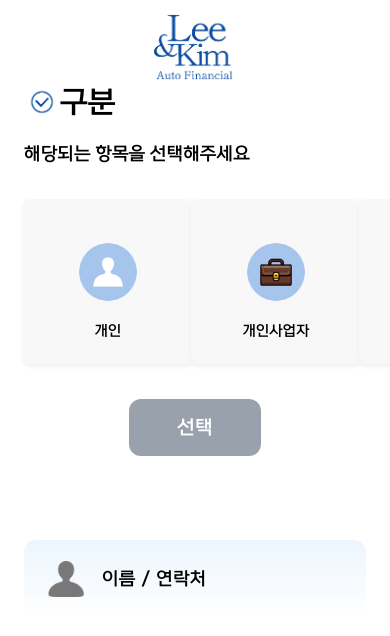
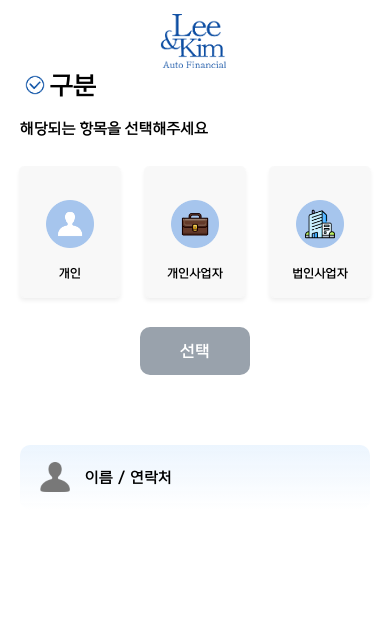
Before and after one commit to hoho3419/Car-ask, a React (Vite) app in the folder src/main/fronted/: page / in a window 390 px wide. Shown: the top 636 px of the page. Built offline with nearby package versions, Linux system fonts and the light colour scheme.

Commit message:
반응형 레이아웃 수정

```diff
--- a/src/main/fronted/src/components/CarCondition.jsx
+++ b/src/main/fronted/src/components/CarCondition.jsx
@@ -196,7 +196,7 @@
   }
   label {
     font-size: 1.5rem;
-    color: #565656;
+    color: #000;
     margin: 0 1rem;
     font-family: ONE_Mobile_Regular;
   }
--- a/src/main/fronted/src/components/Identities.jsx
+++ b/src/main/fronted/src/components/Identities.jsx
@@ -140,8 +140,6 @@
   text-align: center;
   outline: solid 1px #f8f8f8;
   cursor: pointer;
-  /* background: #f8f8f8; */
-  /* color: #000; */
   transition: all 0.2s;
   input {
     display: none;
@@ -152,6 +150,22 @@
   :hover {
     background-color: #0c4da2 !important;
     color: #f8f8f8 !important;
+  }
+
+  @media screen and (max-width: 460px) {
+    padding: 1.7rem 2rem;
+  }
+  @media screen and (max-width: 400px) {
+    padding: 1.7rem 1rem;
+  }
+  @media screen and (max-width: 360px) {
+    padding: 1.7rem 1rem;
+    img {
+      width: 7rem;
+    }
+  }
+  @media screen and (max-width: 340px) {
+    padding: 1.7rem 0.7rem;
   }
 `;
 
--- a/src/main/fronted/src/components/InitialCost.jsx
+++ b/src/main/fronted/src/components/InitialCost.jsx
@@ -106,6 +106,9 @@
   display: flex;
   justify-content: center;
   margin: 2rem 0;
+  @media screen and (max-width: 460px) {
+    flex-wrap: wrap;
+  }
 `;
 
 const CostBox = styled.div`
@@ -119,6 +122,7 @@
   margin: 1rem;
   border-radius: 10px;
   font-size: 1.3rem;
+
   span {
     font-size: 1.3rem;
     color: #565656;
@@ -149,6 +153,12 @@
       color: #565656;
     }
   }
+  @media screen and (max-width: 460px) {
+    width: 100%;
+    input {
+      width: 18rem !important;
+    }
+  }
 `;
 
 const Left = styled.div`
--- a/src/main/fronted/src/components/UI/privacy.jsx
+++ b/src/main/fronted/src/components/UI/privacy.jsx
@@ -16,7 +16,7 @@
     margin: 1.2vw 0;
   }
   p {
-    margin: 1vw 0;
+    margin: 1vw 0 3vw 0;
   }
   li {
     margin: 0.5rem 0;
--- a/src/main/fronted/src/components/UserInfo.jsx
+++ b/src/main/fronted/src/components/UserInfo.jsx
@@ -198,7 +198,7 @@
     accent-color: #000;
   }
   label {
-    font-size: 1.3rem;
+    font-size: 1.2rem;
     cursor: pointer;
     user-select: none;
   }
@@ -207,7 +207,7 @@
     border: 1px solid #c2b8b8;
     padding: 0.9rem;
     border-radius: 5px;
-    font-size: 1.2rem;
+    font-size: 1.1rem;
     margin-left: 2rem;
     cursor: pointer;
   }
--- a/src/main/fronted/src/index.css
+++ b/src/main/fronted/src/index.css
@@ -13,6 +13,13 @@
   html,
   body {
     font-size: 12px;
+  }
+}
+
+@media screen and (max-width: 600px) {
+  html,
+  body {
+    font-size: 10px;
   }
 }
 
```
Also changed, not shown: 1 other file (tests, documents, lock files or other folders).
